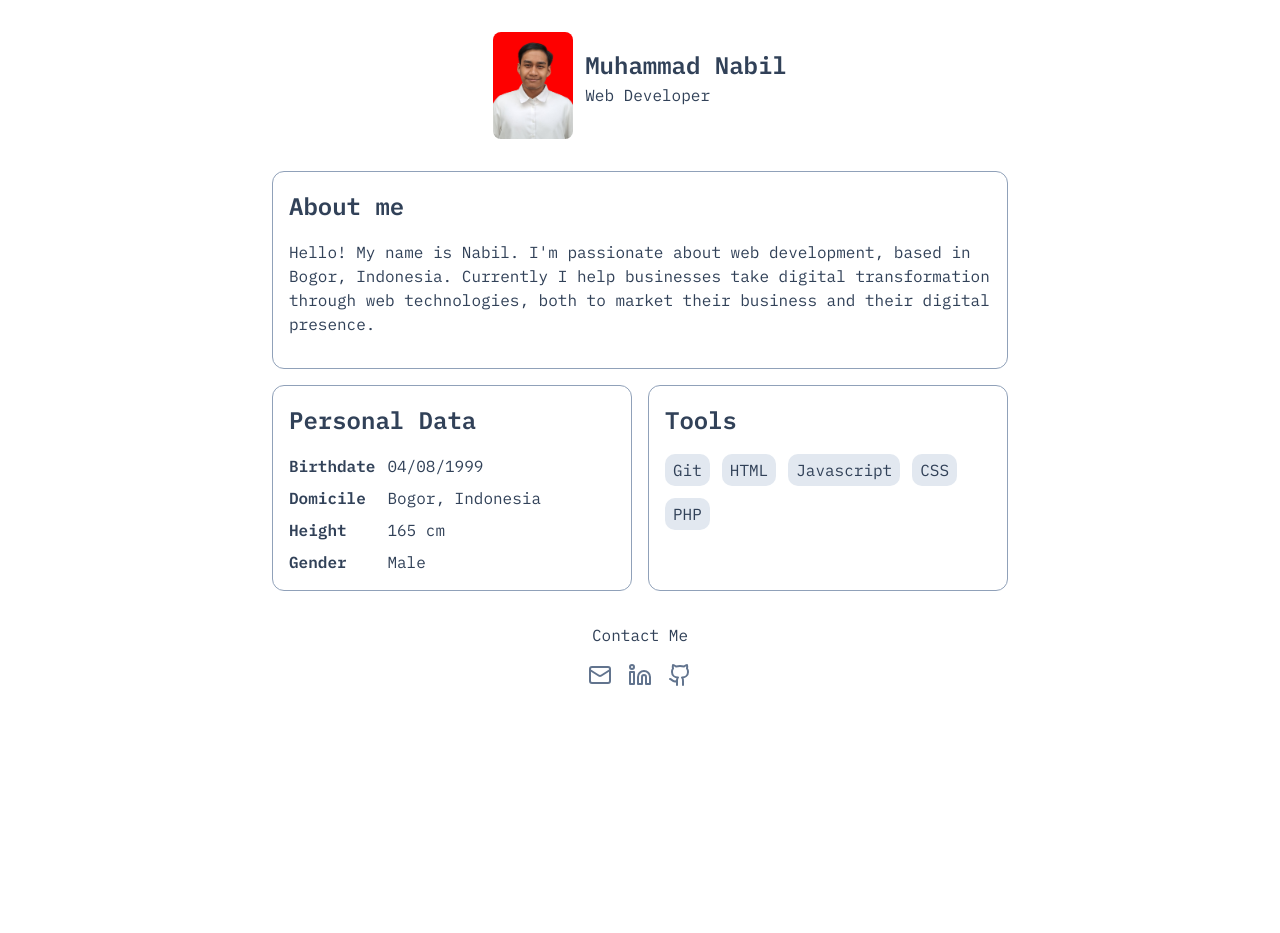
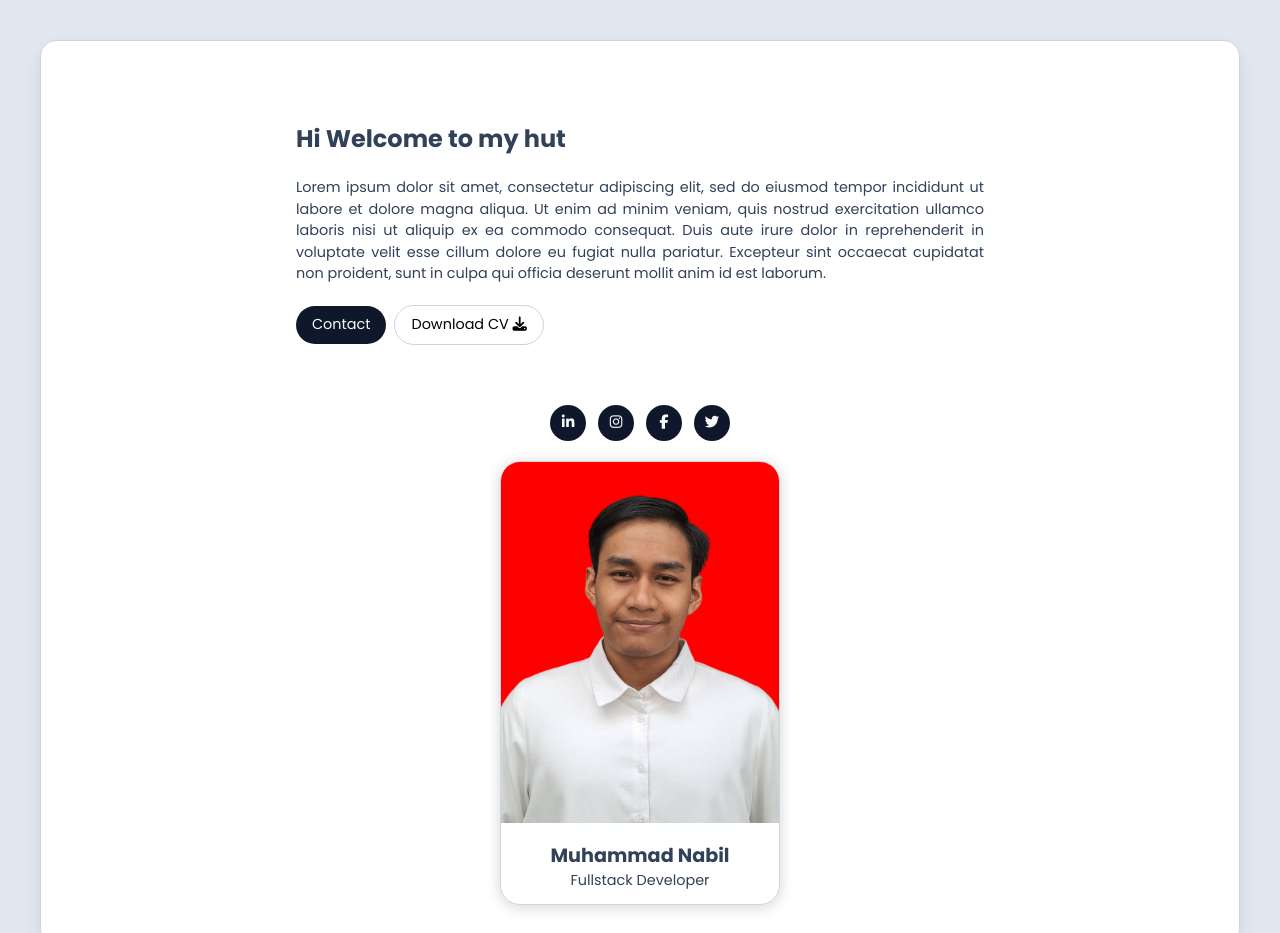
Before and after one commit to mnabil1718/dumbways-stage-1, a plain HTML site: page index.html in a window 1280 px wide. Shown: the top 933 px of the page. Before the commit the page ends 800 px from the top, so only its background shows below. Drawn offline with Linux system fonts and the light colour scheme.

Commit message:
update: page & style

```diff
--- a/index.html
+++ b/index.html
@@ -6,127 +6,87 @@
     <link rel="preconnect" href="https://fonts.googleapis.com" />
     <link rel="preconnect" href="https://fonts.gstatic.com" crossorigin />
     <link
-      href="https://fonts.googleapis.com/css2?family=IBM+Plex+Mono:ital,wght@0,100;0,200;0,300;0,400;0,500;0,600;0,700;1,100;1,200;1,300;1,400;1,500;1,600;1,700&display=swap"
+      href="https://fonts.googleapis.com/css2?family=Poppins:ital,wght@0,100;0,200;0,300;0,400;0,500;0,600;0,700;0,800;0,900;1,100;1,200;1,300;1,400;1,500;1,600;1,700;1,800;1,900&display=swap"
       rel="stylesheet"
     />
     <link rel="stylesheet" href="styles.css" />
+    <script
+      src="https://kit.fontawesome.com/7265fe3b83.js"
+      crossorigin="anonymous"
+    ></script>
     <title>Muhammad Nabil - Profile</title>
   </head>
   <body>
-    <header>
-      <img
-        class="profile-img"
-        src="./assets/pas foto.jpg"
-        alt="Muhammad Nabil profile photo"
-      />
-      <div class="header-sub">
-        <h1>Muhammad Nabil</h1>
-        <p>Web Developer</p>
-      </div>
-    </header>
-    <main class="grid gap-4">
-      <section class="border col-span-2" id="about-me">
-        <h2>About me</h2>
+    <main class="card">
+      <div class="content-layout">
+        <section id="summary">
+          <h1>Hi Welcome to my hut</h1>
           <p>
-          Hello! My name is Nabil. I'm passionate about web development, based
-          in Bogor, Indonesia. Currently I help businesses take digital
-          transformation through web technologies, both to market their business
-          and their digital presence.
+            Lorem ipsum dolor sit amet, consectetur adipiscing elit, sed do
+            eiusmod tempor incididunt ut labore et dolore magna aliqua. Ut enim
+            ad minim veniam, quis nostrud exercitation ullamco laboris nisi ut
+            aliquip ex ea commodo consequat. Duis aute irure dolor in
+            reprehenderit in voluptate velit esse cillum dolore eu fugiat nulla
+            pariatur. Excepteur sint occaecat cupidatat non proident, sunt in
+            culpa qui officia deserunt mollit anim id est laborum.
           </p>
         </section>
-      <section class="border col-span-1" id="personal-data">
-        <h2>Personal Data</h2>
-        <dl>
-          <dt>Birthdate</dt>
-          <dd>04/08/1999</dd>
-          <dt>Domicile</dt>
-          <dd>Bogor, Indonesia</dd>
-          <dt>Height</dt>
-          <dd>165 cm</dd>
-          <dt>Gender</dt>
-          <dd>Male</dd>
-        </dl>
+        <section id="actions">
+          <button class="primary-button">Contact</button>
+          <button class="icon-button">
+            Download CV <span><i class="fa-solid fa-download"></i></span>
+          </button>
         </section>
-      <section class="border col-span-1" id="tools">
-        <h2>Tools</h2>
-        <ul class="tools-list">
-          <li>Git</li>
-          <li>HTML</li>
-          <li>Javascript</li>
-          <li>CSS</li>
-          <li>PHP</li>
-        </ul>
-      </section>
-    </main>
-    <footer>
-      <h2>Contact Me</h2>
+        <section id="socials">
           <ul>
             <li>
-          <a target="_blank" href="mailto:mnabil1718@gmail.com"
-            ><i
-              ><svg
-                xmlns="http://www.w3.org/2000/svg"
-                width="24"
-                height="24"
-                viewBox="0 0 24 24"
-                fill="none"
-                stroke="currentColor"
-                stroke-width="2"
-                stroke-linecap="round"
-                stroke-linejoin="round"
-                class="lucide lucide-mail-icon lucide-mail"
-              >
-                <path d="m22 7-8.991 5.727a2 2 0 0 1-2.009 0L2 7" />
-                <rect x="2" y="4" width="20" height="16" rx="2" /></svg></i
+              <a
+                href="https://www.linkedin.com/in/muhammad-n-3ba978109/"
+                target="_blank"
+                aria-label="linkedin"
+                class="social-button"
+                ><i class="fa-brands fa-linkedin-in"></i
               ></a>
             </li>
             <li>
               <a
+                href="https://www.instagram.com/nabilewako"
                 target="_blank"
-            href="https://www.linkedin.com/in/muhammad-n-3ba978109"
-            ><i
-              ><svg
-                xmlns="http://www.w3.org/2000/svg"
-                width="24"
-                height="24"
-                viewBox="0 0 24 24"
-                fill="none"
-                stroke="currentColor"
-                stroke-width="2"
-                stroke-linecap="round"
-                stroke-linejoin="round"
-                class="lucide lucide-linkedin-icon lucide-linkedin"
-              >
-                <path
-                  d="M16 8a6 6 0 0 1 6 6v7h-4v-7a2 2 0 0 0-2-2 2 2 0 0 0-2 2v7h-4v-7a6 6 0 0 1 6-6z"
-                />
-                <rect width="4" height="12" x="2" y="9" />
-                <circle cx="4" cy="4" r="2" /></svg></i
+                aria-label="instagram"
+                class="social-button"
+                ><i class="fa-brands fa-instagram"></i
               ></a>
             </li>
             <li>
-          <a target="_blank" href="https://github.com/mnabil1718"
-            ><i
-              ><svg
-                xmlns="http://www.w3.org/2000/svg"
-                width="24"
-                height="24"
-                viewBox="0 0 24 24"
-                fill="none"
-                stroke="currentColor"
-                stroke-width="2"
-                stroke-linecap="round"
-                stroke-linejoin="round"
-                class="lucide lucide-github-icon lucide-github"
-              >
-                <path
-                  d="M15 22v-4a4.8 4.8 0 0 0-1-3.5c3 0 6-2 6-5.5.08-1.25-.27-2.48-1-3.5.28-1.15.28-2.35 0-3.5 0 0-1 0-3 1.5-2.64-.5-5.36-.5-8 0C6 2 5 2 5 2c-.3 1.15-.3 2.35 0 3.5A5.403 5.403 0 0 0 4 9c0 3.5 3 5.5 6 5.5-.39.49-.68 1.05-.85 1.65-.17.6-.22 1.23-.15 1.85v4"
-                />
-                <path d="M9 18c-4.51 2-5-2-7-2" />
-              </svg> </i
+              <a
+                href="https://www.facebook.com/andi.indrawan.129/?locale=id_ID"
+                target="_blank"
+                aria-label="facebook"
+                class="social-button"
+                ><i class="fa-brands fa-facebook-f"></i
+              ></a>
+            </li>
+            <li>
+              <a
+                href="https://x.com/mnabil1718"
+                target="_blank"
+                aria-label="twitter"
+                class="social-button"
+                ><i class="fa-brands fa-twitter"></i
               ></a>
             </li>
           </ul>
-    </footer>
+        </section>
+        <section id="profile">
+          <div class="profile-card">
+            <img src="./assets/pas foto.jpg" alt="Muhammad Nabil" />
+            <div class="profile-content">
+              <h2>Muhammad Nabil</h2>
+              <p>Fullstack Developer</p>
+            </div>
+          </div>
+        </section>
+      </div>
+    </main>
   </body>
 </html>
--- a/styles.css
+++ b/styles.css
@@ -5,137 +5,146 @@
 }
 
 body {
-  font-family: "IBM Plex Mono", monospace;
+  padding: 16px;
+  margin: 0 auto;
+  font-size: 0.9rem;
+  line-height: 1.5;
+  font-family: "Poppins", sans-serif;
   color: oklch(37.2% 0.044 257.287);
-  line-height: 1.5;
-  background: #fff;
-  max-width: 768px;
-  margin: 0 auto;
-  padding: 16px;
-  font-size: 1rem;
+  background: oklch(92.9% 0.013 255.508);
+  padding: 40px;
 }
 
-h1, h2, h3 {
-  font-weight: 600;
+button {
+  font: inherit;
+  font-size: inherit;
+  background-color: inherit;
+}
+
+h1 {
+  font-weight: bold;
   font-size: 1.5rem;
 }
 
-p {
-  margin-bottom: 1rem;
+
+.card {
+  width: 100%;
+  background-color: white;
+  border: 1px solid oklch(86.9% 0.022 252.894);
+  border-radius: 16px;
+  box-shadow:
+    0 4px 12px rgba(0, 0, 0, 0.03),
+    0 8px 24px rgba(0, 0, 0, 0.06);
 }
 
-header {
-  display: flex;
-  justify-content: center;
-  padding: 16px;
-  gap: 12px;
-  margin-bottom: 16px;
+.card .content-layout {
+  padding: 40px;
+  max-width: 48rem;
+  margin: 0px auto;
 }
 
-.header-sub {
-  display: flex;
-  align-items: start;
-  flex-direction: column;
-  justify-content: center;
+#summary {
+  margin-top: 40px;
+  margin-bottom: 20px;
 }
 
-section {
-  padding: 16px;
-  border-radius: 12px;
+#summary h1 {
+  margin-bottom: 20px;
 }
 
-section h2 {
-  margin-bottom: 16px;
+#summary p {
+  text-align: justify;
 }
 
-.tools-list {
+#actions {
+  display: flex;
+  flex-wrap: wrap;
+  align-items: center;
+  gap: 8px;
+  margin: 20px 0;
+}
+
+.primary-button {
+  background-color: oklch(20.8% 0.042 265.755);
+  color: oklch(98.4% 0.003 247.858);
+  border-radius: calc(infinity * 1px);
+  border: none          ;
+  padding: 8px 16px;
+  cursor: pointer;
+  transition: all 0.2s ease;
+}
+
+.primary-button:hover {
+  background-color: oklch(44.6% 0.043 257.281);
+}
+
+.icon-button {
+  padding: 8px 16px;
+  border-radius: calc(infinity * 1px);
+  border: 1px solid oklch(86.9% 0.022 252.894);
+  cursor: pointer;
+  transition: all 0.2s ease;
+}
+
+.icon-button:hover {
+  background-color: oklch(96.8% 0.007 247.896);
+  border-color: oklch(70.4% 0.04 256.788);
+}
+
+#socials {
+  margin-top: 60px;
+  margin-bottom: 20px;
+}
+
+#socials ul {
   list-style: none;
-  flex-wrap: wrap;
   display: flex;
+  align-items: center;
+  justify-content: center;
   gap: 12px;
 }
 
-.tools-list li {
-  padding: 4px 8px;
-  border-radius: 10px;
-  background-color: oklch(92.9% 0.013 255.508);
+.social-button {
+  width: 36px;
+  height: 36px;
+  display: flex;
+  align-items: center;
+  text-decoration: none;
+  justify-content: center;
+  transition: all 0.2s ease;
+  border-radius: calc(infinity * 1px);
+  color: oklch(98.4% 0.003 247.858);
+  background-color: oklch(20.8% 0.042 265.755);
 }
 
-.border {
-  border: 1px solid oklch(70.4% 0.04 256.788);
+.social-button:hover {
+  background-color: oklch(44.6% 0.043 257.281);
 }
 
-.profile-img {
-  width: 80px;
-  aspect-ratio: 3 / 4;
-  object-fit: cover;
-  border-radius: 8px;
+.profile-card {
+  max-width: 280px;
+  margin: 0 auto;
+  border: 1px solid ;
+  border-radius: 20px;
+  border: 1px solid oklch(86.9% 0.022 252.894);
+box-shadow:
+  0 1px 12px 1px rgba(0, 0, 0, 0.07),
+  0 3px 16px 2px rgba(0, 0, 0, 0.08);
+  overflow: hidden;
 }
 
-dl {
-  display: grid;
-  grid-template-columns: auto 1fr;
-  row-gap: 8px;
-  column-gap: 12px;
-  align-items: center;
+.profile-card img {
+  width: 100%;
+  aspect-ratio: 1 / 1.3;
+  object-fit: cover;
 }
 
-dt {
-  font-weight: 600;
+.profile-card .profile-content {
+  padding: 12px 16px;
+  text-align: center;
 }
 
-dd {
-  margin: 0;
+.profile-card .profile-content h2 {
+  font-size: 1.2rem;
+
 }
-
-
-footer {
-  display: flex;
-  flex-direction: column;
-  justify-content: center;
-  align-items: center;
-}
-
-footer a {
-  color: oklch(55.4% 0.046 257.417);
-}
-
-footer a:hover {
-  color: oklch(44.6% 0.043 257.281);
-}
-
-
-footer h2 {
-  font-size: 1rem;
-  font-weight: 400;
-  margin-bottom: 16px;
-}
-
-footer ul {
-  list-style: none;
-  display: flex;
-  flex-wrap: wrap;
-  gap: 1rem;
-}
-
-.grid {
-  gap: 16px;
-  display: grid;
-  grid-template-columns: 1fr;
-  margin-bottom: 32px;
-}
-
-.col-span-2 {
-  grid-column: 1 / -1;
-}
-
-
-.col-span-1 {
-  grid-column: auto;
-}
-
-@media (min-width: 640px) {
-  .grid {
-    grid-template-columns: repeat(2, minmax(0, 1fr));
-  }
-}
```
Lines whose indentation alone changed are shown as unchanged.
